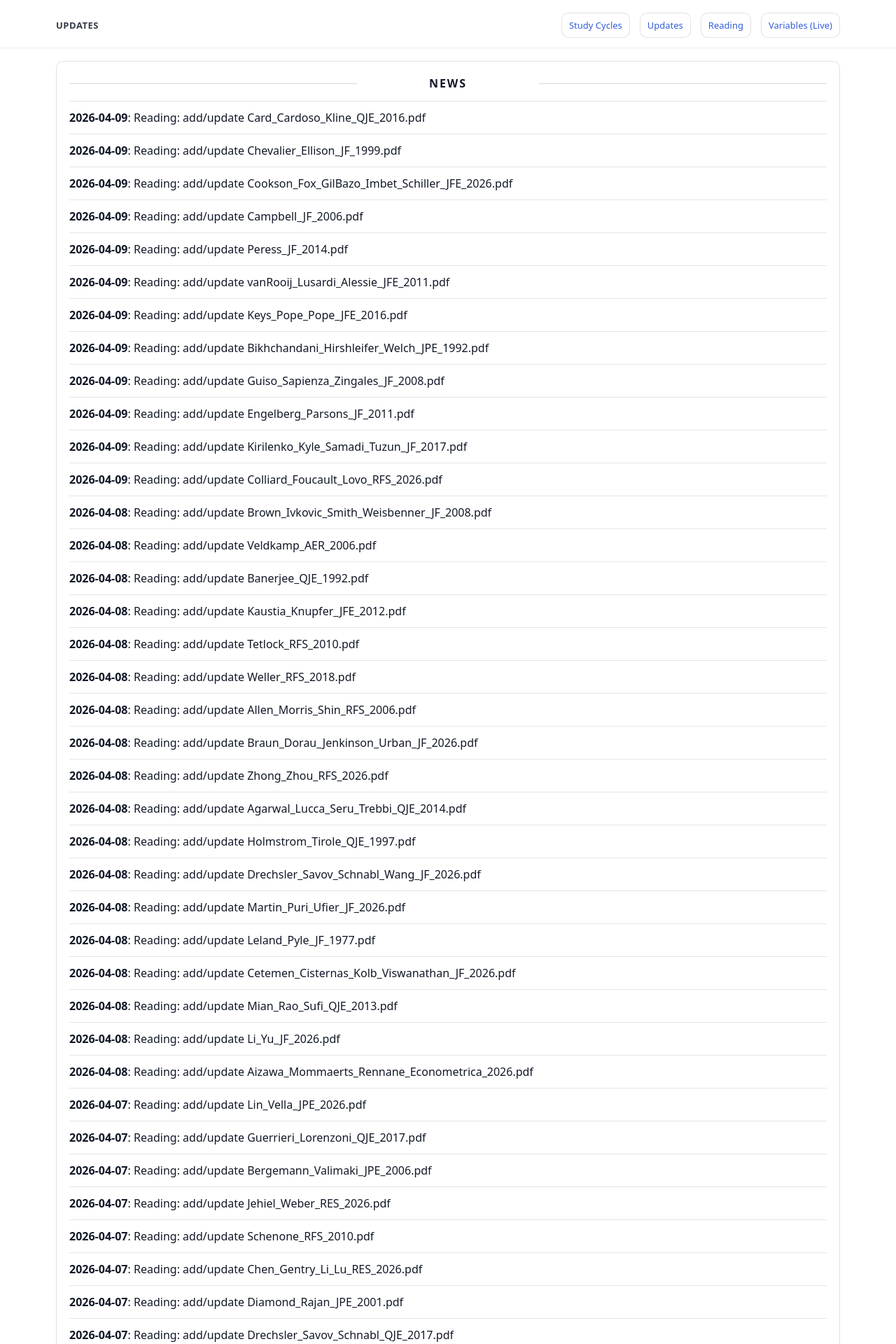
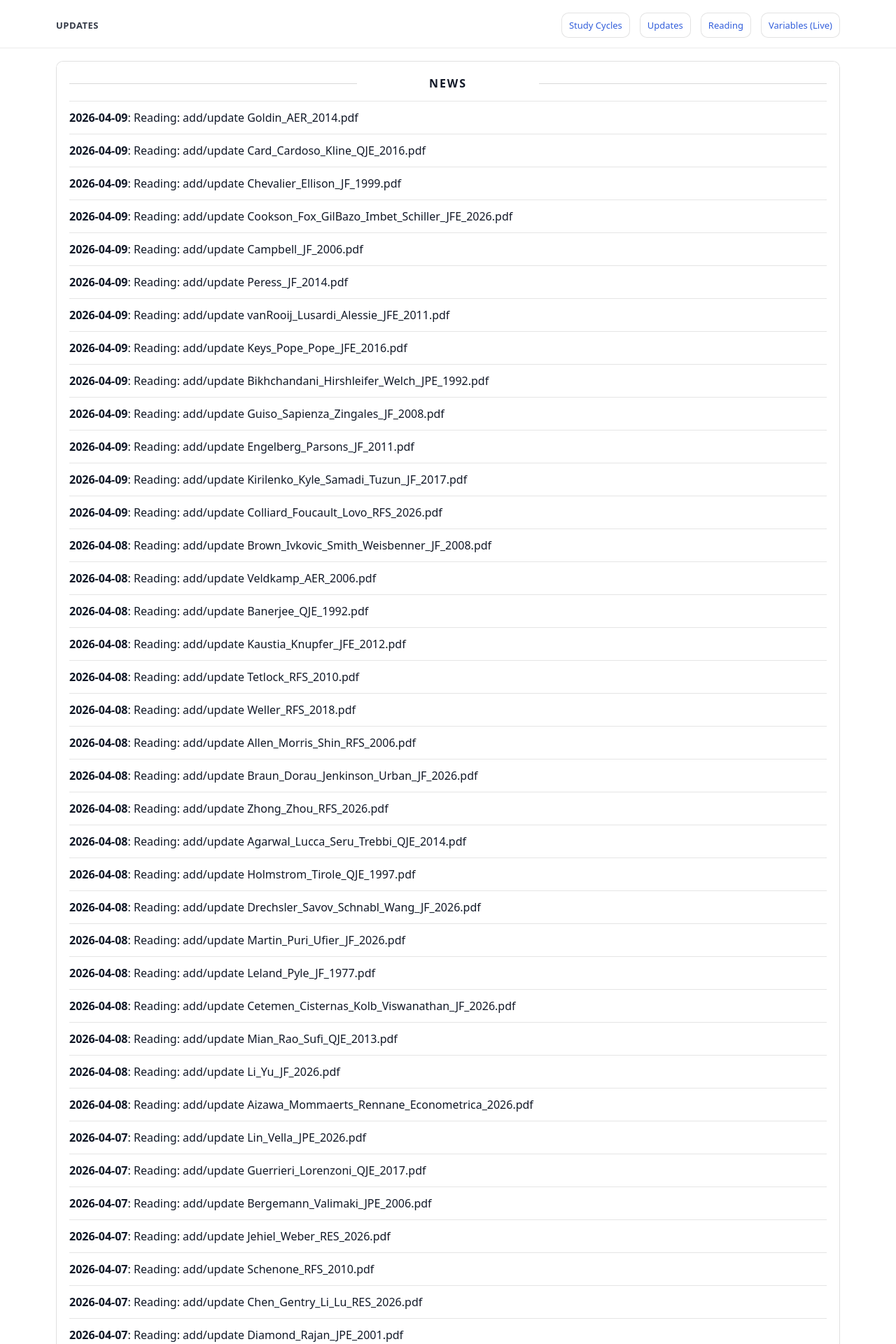
Before and after one commit to yaxinzn/study-archive, a Jekyll site: the page built from updates/index.md, in a window 1280 px wide. Shown: the top 1920 px of the page at 70% size. Built offline with Jekyll 4.4.1, drawn with Linux system fonts in a browser that asks for light colours; some of the changed text lies outside the part shown.

Commit message:
chore: update NEWS feed

```diff
--- a/_data/news.yml
+++ b/_data/news.yml
@@ -1,4 +1,7 @@
 # Auto-generated update history (sorted newest -> oldest). Do not edit manually.
+- ts: "1775728237"
+  date: "2026-04-09"
+  title: "Reading: add/update Goldin_AER_2014.pdf"
 - ts: "1775728042"
   date: "2026-04-09"
   title: "Reading: add/update Card_Cardoso_Kline_QJE_2016.pdf"
```
